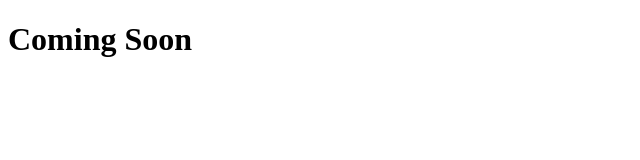
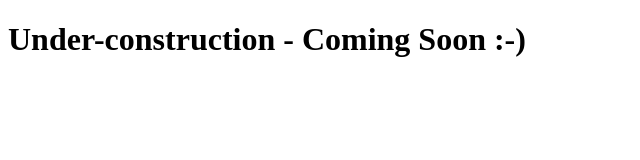
Before and after one commit to aadesida/broadway, a plain HTML site: page coming_soon.html in a window 1280 px wide. Shown: the whole page, without its empty margins (0-640 px from the left). Drawn offline with Linux system fonts and the light colour scheme.

Commit message:
Temporary landing page created for links

```diff
--- a/coming_soon.html
+++ b/coming_soon.html
@@ -5,6 +5,6 @@
     <title>Under Construction</title>
   </head>
   <body>
-    <h1>Coming Soon</h1>
+    <h1>Under-construction  - Coming Soon :-) </h1>
   </body>
 <html>
```
